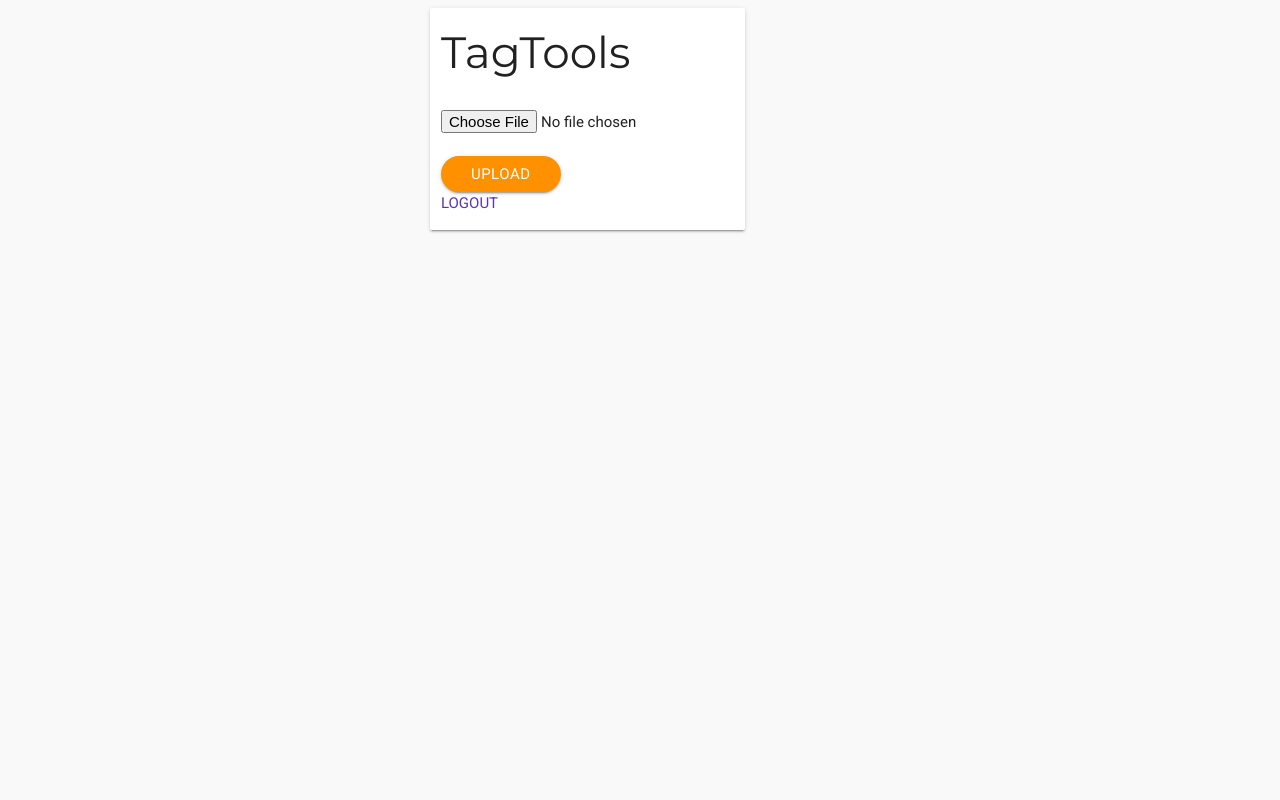
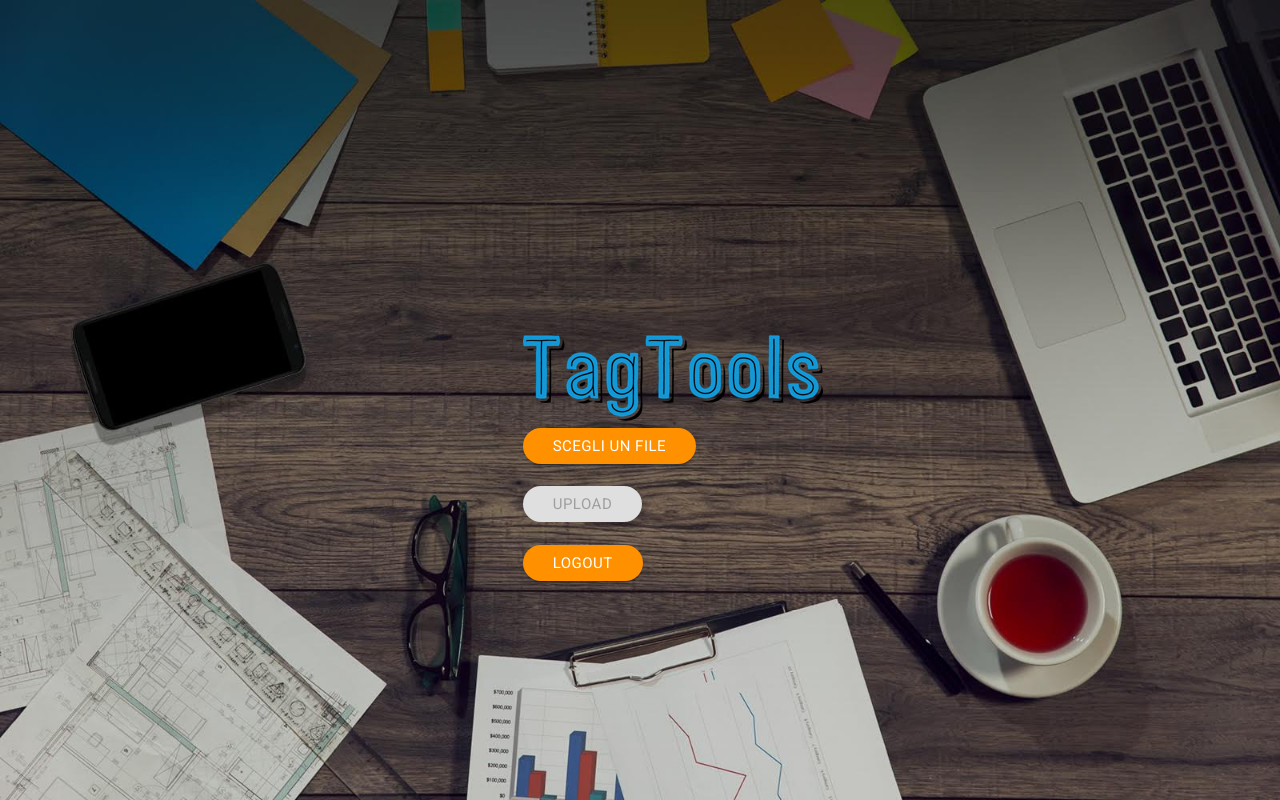
Before and after one commit to lamasfoker/TagTools, a PHP site: page /Template/upload.php in a window 1280 px wide. Run offline with PHP 8.4, Linux system fonts and the light colour scheme.

Commit message:
Fixes upload button position

```diff
--- a/Template/upload.php
+++ b/Template/upload.php
@@ -16,6 +16,8 @@
     <link href="../vendor/view/css/style.css" type="text/css" rel="stylesheet">
     <!-- Custom CSS-->
     <link href="../View/css/custom.css" type="text/css" rel="stylesheet">
+    <!-- Background CSS-->
+    <link href="../View/css/background.css" type="text/css" rel="stylesheet">
     <!-- CSS style Horizontal Nav-->
     <link href="../vendor/view/css/style-horizontal.css" type="text/css" rel="stylesheet">
     <!-- INCLUDED PLUGIN CSS ON THIS PAGE -->
@@ -25,22 +27,18 @@
     <link href="https://fonts.googleapis.com/icon?family=Material+Icons" rel="stylesheet">
 </head>
 <body>
-<div id="main">
+<img src="../media/images/background.jpg" class="background"/>
+<div id="main" >
     <div class="container">
-        <div class="row">
-            <div class="card-panel col l3 push-l4">
-                <h3>TagTools</h3>
-                <div id="upload" class="section">
-                    <form action='../Service/import_csv.php' method='POST' enctype='multipart/form-data'>
-                        <!-- logged in user information -->
-                        <?php  if (isset($_SESSION['email'])) : ?>
-                            <p>Benvenuto <strong><?= $_SESSION['name']; ?></strong></p>
-                        <?php endif ?>
-                        <input type='file' name='userFile'><br><br>
-                        <button type='submit' name='upload_btn' class="waves-effect waves-light btn">Upload</button>
-                    </form>
-                    <a href="../upload.php?logout='1'">LOGOUT</a>
-                </div>
+        <div id="upload" class="section">
+            <img src="../media/images/logoTitle.png" />
+            <div id="form-wrapper card-panel">
+                <form action="../Service/import_csv.php" enctype='multipart/form-data' method="post">
+                    <input id="real-file-btn" type='file' name='userFile' class="hide">
+                    <a id="file-btn" class="waves-effect waves-light btn">Scegli un file</a><br><br>
+                    <button id="submit" type='submit' name='upload_btn' class="waves-effect waves-light btn disabled">Upload</button><br><br>
+                    <a href="../upload.php?logout='1'" class="waves-effect waves-light btn">Logout</a>
+                </form>
             </div>
         </div>
     </div>
@@ -60,5 +58,7 @@
 <script type="text/javascript" src="../vendor/view/js/plugins.js"></script>
 <!--css-transition.js - Page specific JS
    <script type="text/javascript" src="js/css-transition.js"></script>-->
+<!-- Upload Button -->
+<script type="text/javascript" src="../View/js/upload.js"></script>
 </body>
 </html>
--- /dev/null
+++ b/View/js/upload.js
@@ -0,0 +1,8 @@
+$(document).ready(function(){
+    $('#file-btn').click(uploadFile);
+});
+
+function uploadFile(){
+    $('#submit').removeClass('disabled');
+    $('#real-file-btn').click();
+}
--- a/upload.php
+++ b/upload.php
@@ -17,6 +17,7 @@ if (isset($_GET['logout']))
     session_destroy();
     unset($_SESSION['email']);
     unset($_SESSION['name']);
+    unset($_SESSION['imageUrl']);
     header("location: login.php");
     return;
 }
```
